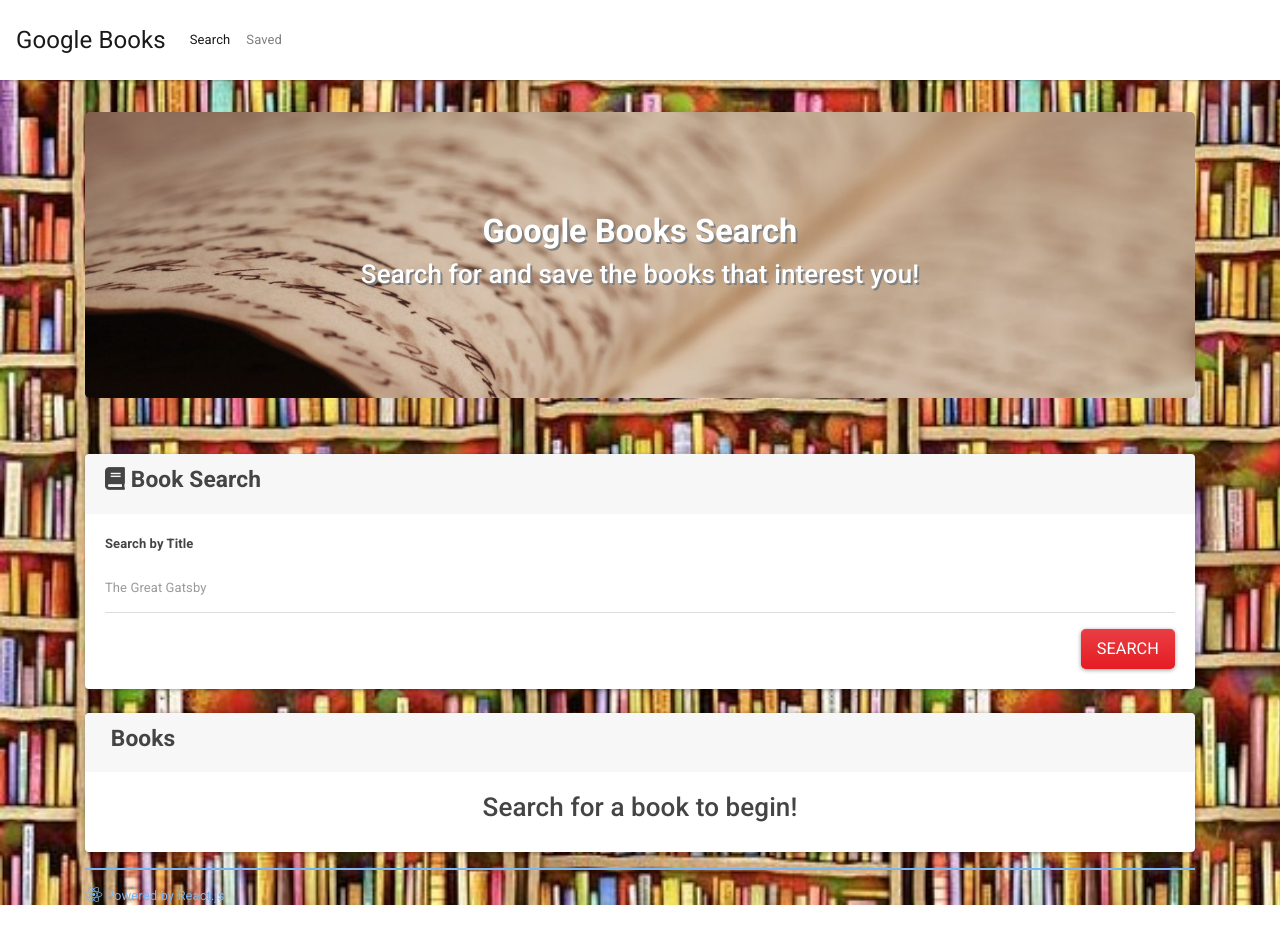
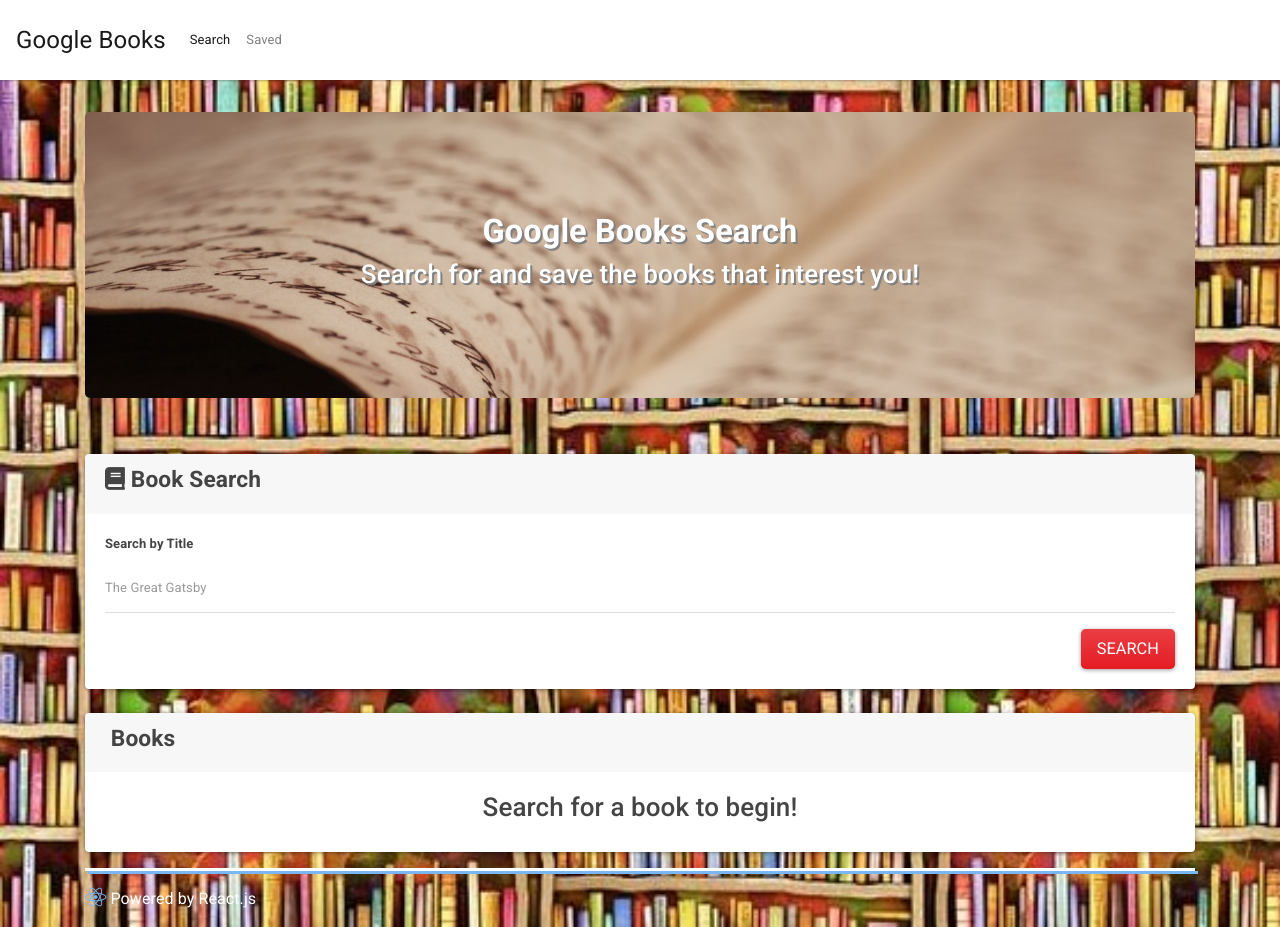
Before and after one commit to MacCabe1888/Google-Books-Search, a React (Create React App) app in the folder client/: page / in a window 1280 px wide. Built offline with nearby package versions, Linux system fonts and the light colour scheme; some icons are missing.

Commit message:
moved styles to dedicated CSS files

```diff
--- a/client/src/App.js
+++ b/client/src/App.js
@@ -4,16 +4,14 @@
 import Saved from "./pages/Saved";
 import NoMatch from "./pages/NoMatch";
 import Nav from "./components/Nav";
+import "./style.css";
 
 // Here is the layout of the app.
 function App() {
   return (
     // using React Router to handle navigation through the site
     <Router>
-      <div style={{
-        backgroundImage: "url(/assets/images/background.jpg)",
-        backgroundSize: "cover"
-      }}>
+      <div>
         {/* The Nav bar is present on every page. */}
         <Nav />
         {/* The Switch tag is used for conditional page rendering based on the specified path. */}
--- a/client/src/components/Footer/index.js
+++ b/client/src/components/Footer/index.js
@@ -1,11 +1,12 @@
 import React from "react";
+import "./style.css";
 
 // This Footer component contains a React icon and the message "Powered by React.js."
 function Footer() {
   return (
     <footer>
-      <hr style={{ borderTop: "2px solid #79b6f2", background: "transparent" }} />
-      <p className="pull-right" style={{ color: "#79b6f2" }}>
+      <hr />
+      <p className="pull-right">
         <i className="fab fa-react fa-lg" /> Powered by React.js
       </p>
     </footer>
--- /dev/null
+++ b/client/src/components/Footer/style.css
@@ -0,0 +1,13 @@
+hr {
+  border-top: 3px solid #ffffff;
+  box-shadow: 3px 3px #79b6f2;
+}
+
+.pull-right {
+  font-size: 16px;
+  color: #ffffff;
+}
+
+.fa-react {
+  color: #79b6f2;
+}
--- /dev/null
+++ b/client/src/style.css
@@ -0,0 +1,4 @@
+body {
+    background-image: url(/assets/images/background.jpg);
+    background-size: cover;
+}
```
